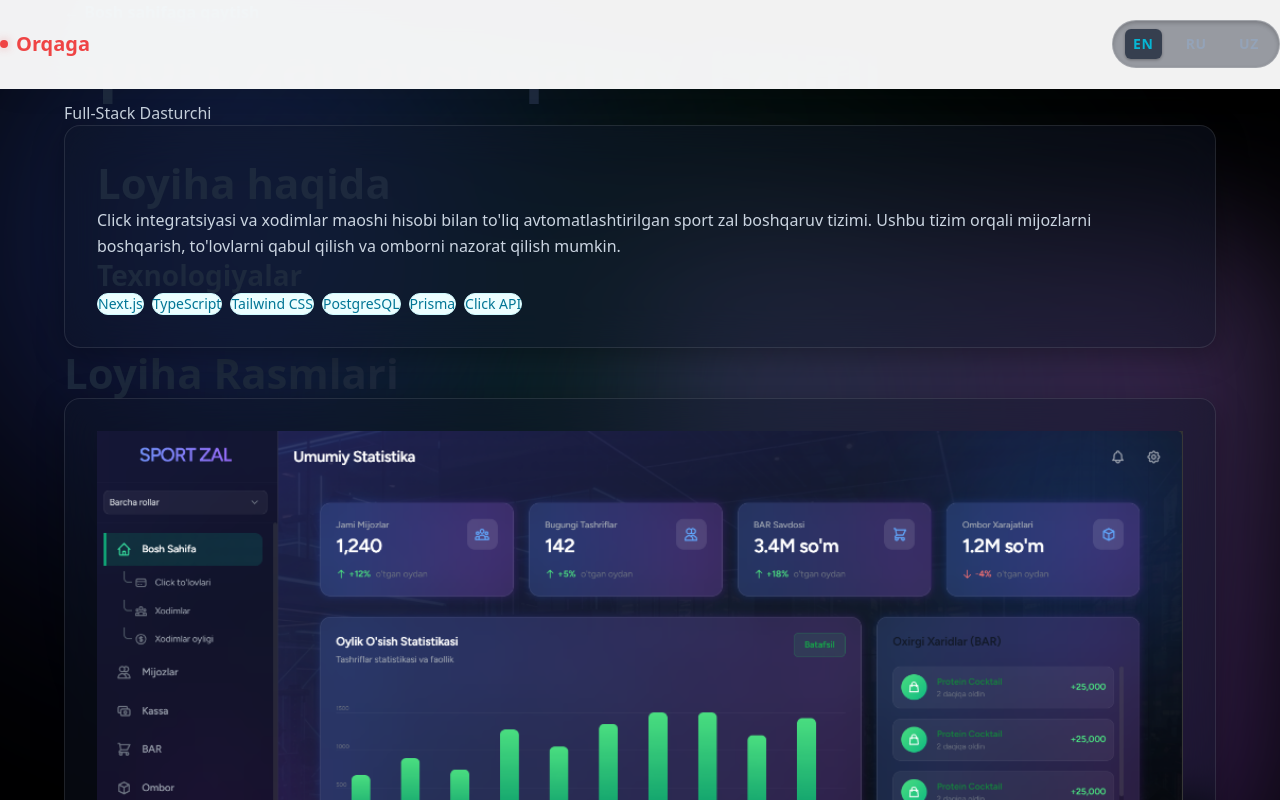
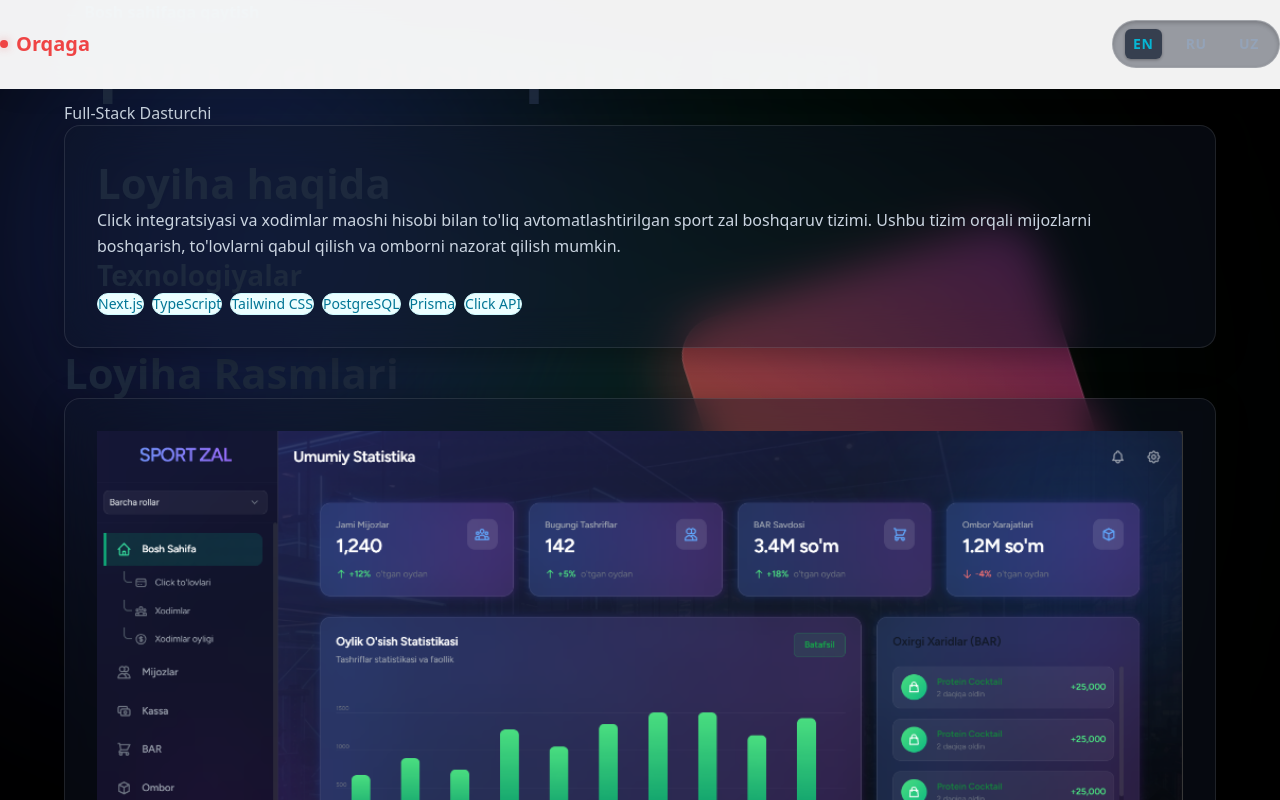
Before and after one commit to obsidianosuz-hub/partfilio, a Next.js app: page /1/projects/1 in a window 1280 px wide. Shown: the top 800 px of the page. Built offline with nearby package versions, Linux system fonts and the light colour scheme.

Commit message:
Make blob-2 a clear vibrant square without blur

```diff
--- a/app/globals.css
+++ b/app/globals.css
@@ -370,7 +370,7 @@ nav.nav-scrolled {
   position: absolute;
   filter: blur(120px); /* Massive blur for realistic ambient light */
   border-radius: 50%;
-  mix-blend-screen: screen;
+  mix-blend-mode: screen;
 }
 
 .blob-1 {
@@ -383,15 +383,19 @@ nav.nav-scrolled {
 }
 
 .blob-2 {
-  bottom: -20%;
-  right: -10%;
-  width: 500px;
-  height: 500px;
-  background: linear-gradient(135deg, rgba(192, 132, 252, 0.5), rgba(126, 34, 206, 0.5));
-  animation: float-complex-2 30s infinite alternate ease-in-out;
-  animation-delay: -5s;
-  border-radius: 40px; /* Make it a rounded square */
-  filter: blur(60px); /* Less blur so the square shape is visible */
+  bottom: 10%;
+  right: 5%;
+  width: 300px;
+  height: 300px;
+  background: linear-gradient(135deg, #8A2387, #E94057, #F27121); /* Vibrant sunrise gradient */
+  animation: float-complex-2 25s infinite alternate ease-in-out;
+  border-radius: 32px; /* Smooth rounded square */
+  box-shadow: 0 20px 40px rgba(233, 64, 87, 0.4), inset 0 0 0 1px rgba(255,255,255,0.2);
+  filter: none; /* Remove blur to make it perfectly clear */
+  mix-blend-mode: normal;
+  z-index: 0;
+  transform-style: preserve-3d;
+  perspective: 1000px;
 }
 
 .blob-3 {
@@ -405,6 +409,7 @@ nav.nav-scrolled {
 }
 
 .blob-4 {
+  position: absolute;
   top: 10%;
   right: 20%;
   width: 450px;
@@ -412,9 +417,13 @@ nav.nav-scrolled {
   background: linear-gradient(135deg, rgba(103, 232, 249, 0.5), rgba(2, 132, 199, 0.5));
   animation: float-complex-1 28s infinite alternate-reverse ease-in-out;
   animation-delay: -7s;
+  z-index: -1;
+  border-radius: 50%;
+  filter: blur(120px);
 }
 
 .blob-5 {
+  position: absolute;
   bottom: 20%;
   left: 10%;
   width: 350px;
@@ -422,6 +431,9 @@ nav.nav-scrolled {
   background: linear-gradient(135deg, rgba(244, 114, 182, 0.4), rgba(225, 29, 72, 0.4));
   animation: float-complex-2 20s infinite alternate-reverse ease-in-out;
   animation-delay: -3s;
+  z-index: -1;
+  border-radius: 50%;
+  filter: blur(120px);
 }
 
 /* Hero Section */
```
